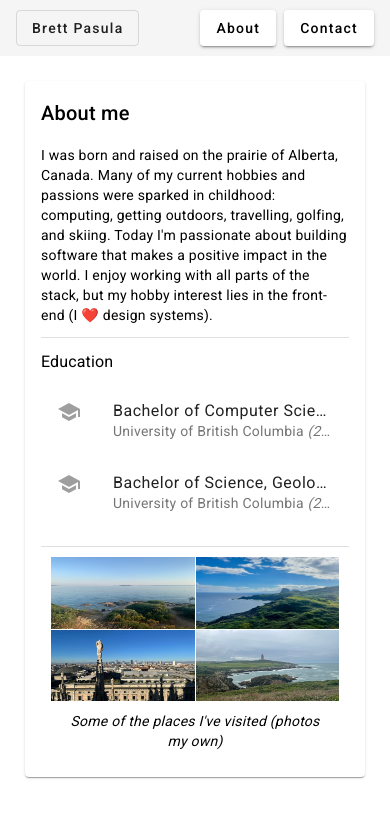
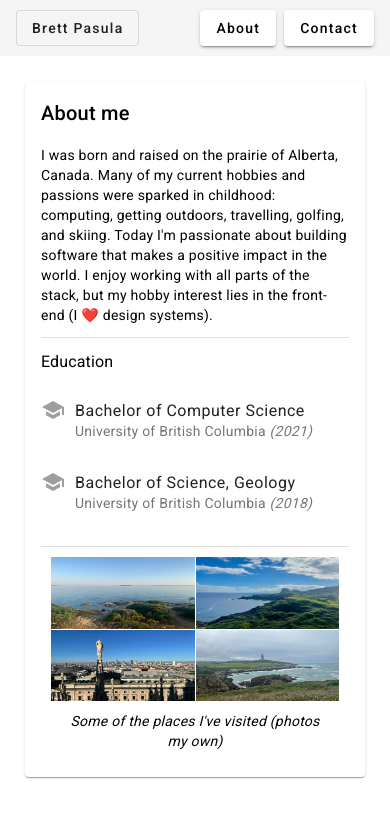
Before and after one commit to brettpasula/bp-angular, an Angular app: page /about in a window 390 px wide. Shown: the top 818 px of the page. Built offline with nearby package versions, Linux system fonts and the light colour scheme.

Commit message:
make the Education section readable on mobile

```diff
--- a/src/app/pages/about/about.component.css
+++ b/src/app/pages/about/about.component.css
@@ -5,6 +5,12 @@
     width: 50%;
     margin-left: auto;
     margin-right: auto;
+  }
+}
+
+.icon {
+  @media (max-width: 1000px) {
+    margin: 14px 10px 0 0 !important;
   }
 }
 
--- a/src/app/pages/about/about.component.html
+++ b/src/app/pages/about/about.component.html
@@ -14,12 +14,12 @@
       <h3>Education</h3>
       <mat-list>
         <mat-list-item>
-          <mat-icon matListItemIcon>school</mat-icon>
+          <mat-icon matListItemIcon class="icon">school</mat-icon>
           <span matListItemTitle>Bachelor of Computer Science</span>
           <span matListItemLine>University of British Columbia <i>(2021)</i></span>
         </mat-list-item>
         <mat-list-item>
-          <mat-icon matListItemIcon>school</mat-icon>
+          <mat-icon matListItemIcon class="icon">school</mat-icon>
           <span matListItemTitle>Bachelor of Science, Geology</span>
           <span>University of British Columbia <i>(2018)</i></span>
         </mat-list-item>
```
